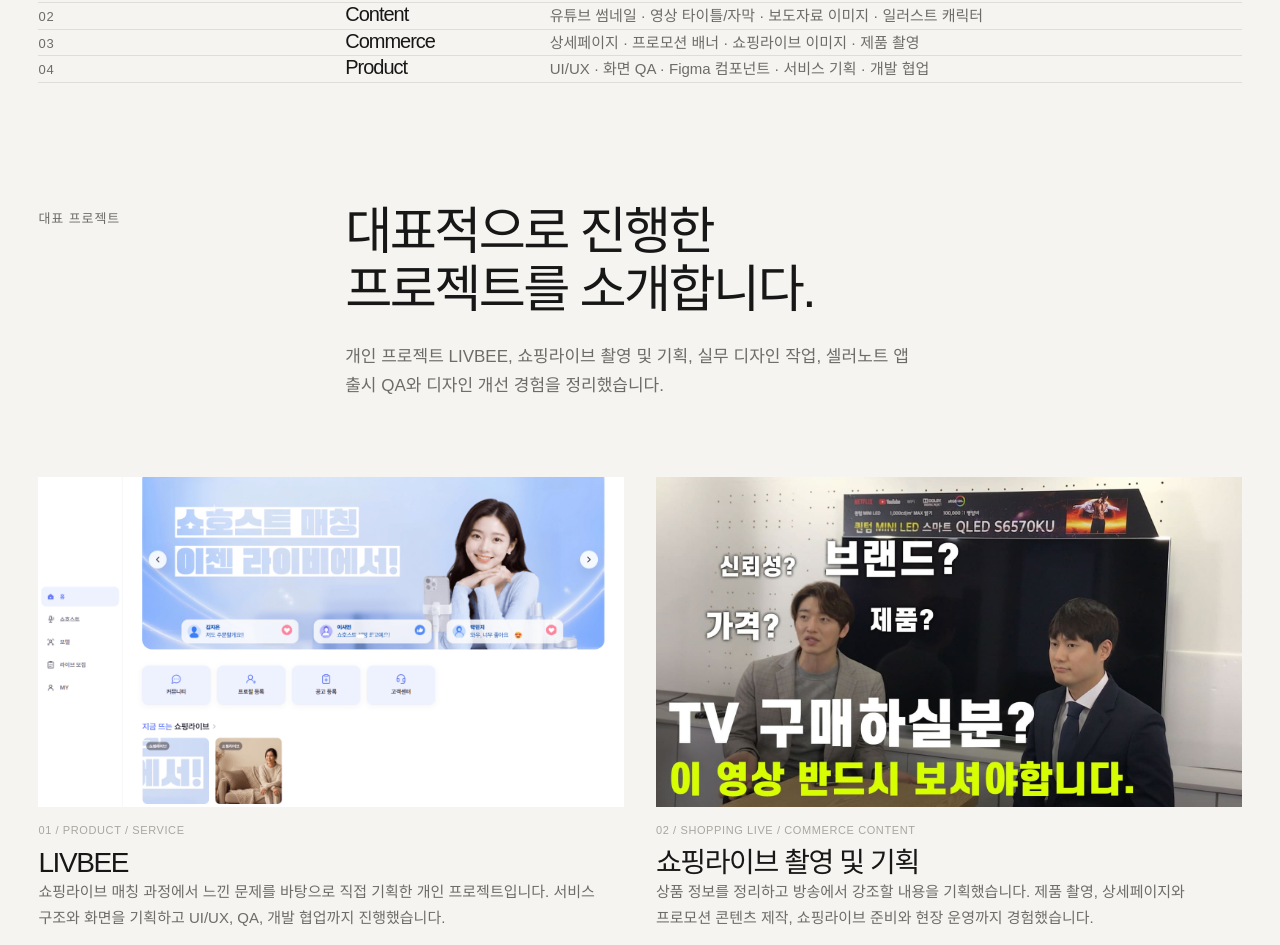
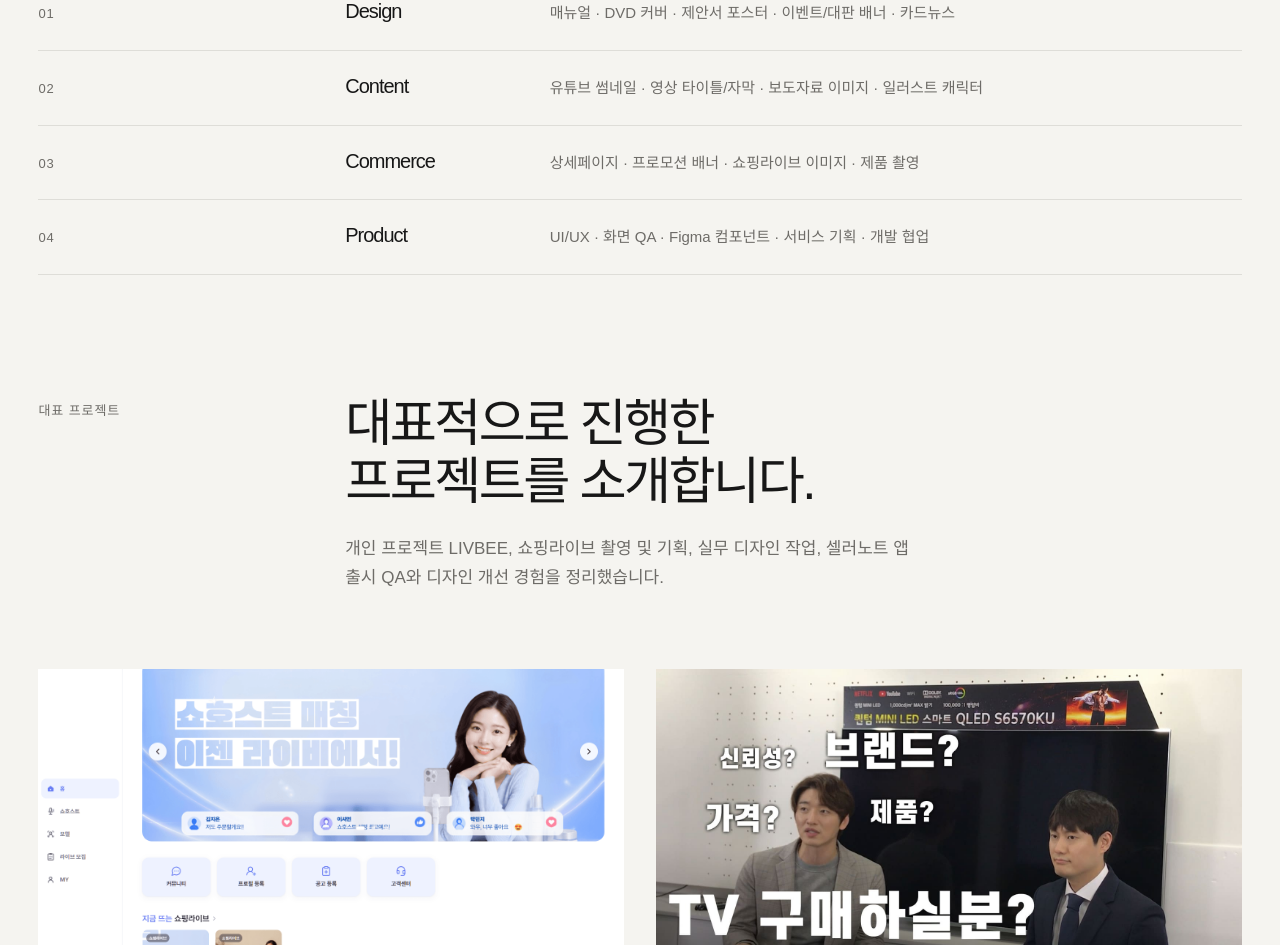
Before and after one commit to livee0322/taewoong-portfolio, a Next.js app: page / in a window 1280 px wide. Shown: the part 1207-2152 px from the top of the page. Built offline with nearby package versions, Linux system fonts and the light colour scheme; no server answers; the database is empty.

Commit message:
fix portfolio spacing tokens

```diff
--- a/src/app/globals.css
+++ b/src/app/globals.css
@@ -113,7 +113,7 @@ ul, ol { margin: 0; padding: 0; }
 .identity { border-top: 0; }
 .identity-layout { display: grid; grid-template-columns: repeat(12, minmax(0, 1fr)); gap: 24px; margin-top: var(--space-16); }
 .capability-list { grid-column: 1 / -1; border-top: 1px solid var(--color-border); }
-.capability-item { display: grid; grid-template-columns: repeat(12, minmax(0, 1fr)); align-items: baseline; column-gap: 24px; padding-block: var(--space-5); border-bottom: 1px solid var(--color-border); }
+.capability-item { display: grid; grid-template-columns: repeat(12, minmax(0, 1fr)); align-items: baseline; column-gap: 24px; padding-block: var(--space-6); border-bottom: 1px solid var(--color-border); }
 .capability-item > .eyebrow { grid-column: 1 / span 2; }
 .capability-item h3 { grid-column: 4 / span 2; }
 .capability-item > p:last-child { grid-column: 6 / -1; }
@@ -203,7 +203,7 @@ ul, ol { margin: 0; padding: 0; }
 .home-work-group-heading p { grid-column: 10 / -1; justify-self: end; color: var(--color-muted); font-size: 0.75rem; letter-spacing: 0.08em; text-transform: uppercase; }
 .home-work-group .work-reel { margin-top: var(--space-6); }
 .work-reel-square { grid-auto-columns: minmax(220px, 23vw); }
-.works-footer-link { display: flex; justify-content: flex-end; margin-top: var(--space-10); }
+.works-footer-link { display: flex; justify-content: flex-end; margin-top: var(--space-8); }
 .reel-card { min-width: 0; scroll-snap-align: start; }
 .reel-card .media-placeholder { width: 100%; }
 .reel-card .eyebrow { margin-top: var(--space-caption); }
@@ -411,7 +411,7 @@ ul, ol { margin: 0; padding: 0; }
 .project-card-meta { display: flex; min-width: 0; flex: 1; flex-direction: column; padding-top: var(--space-4) !important; }
 .project-card-meta > .eyebrow { overflow: hidden; color: var(--color-soft); font-size: 0.6875rem; font-weight: 400; letter-spacing: 0.055em; line-height: 1.4; text-overflow: ellipsis; white-space: nowrap; }
 .project-card-meta > h3 { margin-top: var(--space-2); font-size: clamp(1.75rem, 2vw, 2.125rem); line-height: 1.2; word-break: keep-all; }
-.project-card-summary { margin-top: var(--space-5); color: var(--color-muted); line-height: 1.68; }
+.project-card-summary { margin-top: var(--space-4); color: var(--color-muted); line-height: 1.68; }
 .project-card-tags { align-content: flex-start; gap: var(--space-2); margin-top: var(--space-6); margin-bottom: 0; }
 .project-card-tags li { padding: 0.35rem 0; border: 0; border-radius: 0; border-bottom: 1px solid color-mix(in srgb, var(--color-border) 85%, transparent); font-size: 0.75rem; }
 .project-card-cta { margin-top: var(--space-4); }
@@ -455,7 +455,7 @@ ul, ol { margin: 0; padding: 0; }
   .round-link { width: 2.75rem; height: 2.75rem; }
   .project-card-subtitle { font-size: 1rem; }
   .project-card-summary { margin-top: var(--space-4); font-size: 0.875rem; }
-  .project-card-tags { margin-top: var(--space-5); }
+  .project-card-tags { margin-top: var(--space-6); }
   .project-card-cta { margin-top: var(--space-4); }
   .works-heading-row { display: block; }
   .works-heading-row .section-heading { display: block; }
```
